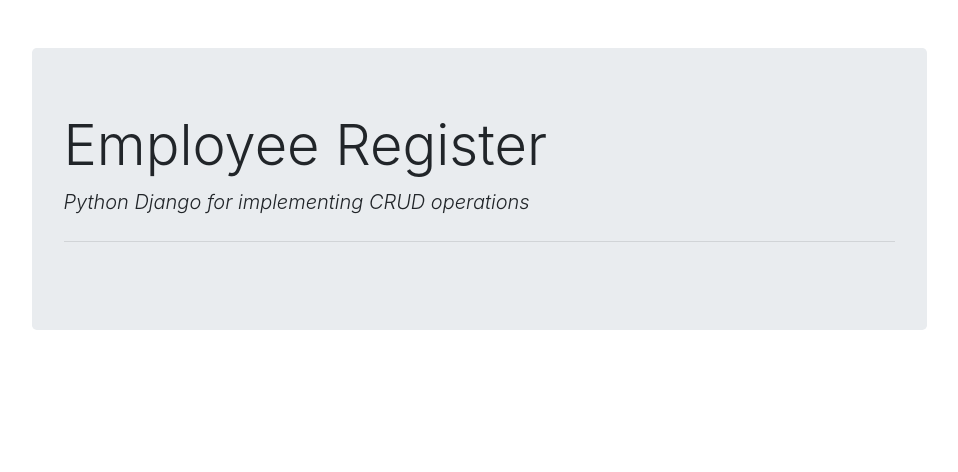
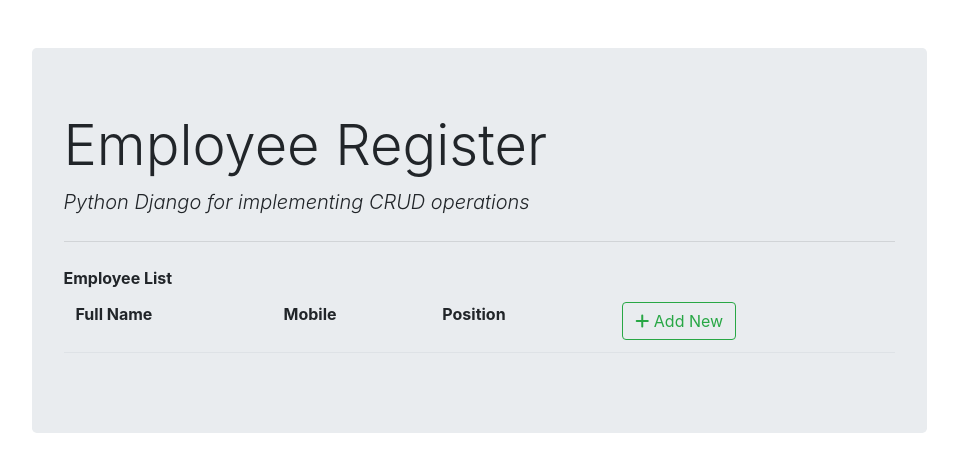
Before and after one commit to danielluccio/CRUD-EMPLOYEE-APPLICATION, a Django app: template employee_app/templates/employeeList.html in a window 1280 px wide. Shown: the top 472 px of the page, without its empty margins (161-1119 px from the left). Run offline with Django 4.2, Linux system fonts and the light colour scheme; the template is opened without the code that fills it, so the values that code supplies are empty.

Commit message:
CRUD completo

```diff
--- a/employee_app/form.py
+++ b/employee_app/form.py
@@ -15,3 +15,4 @@ class EmployeeForms(forms.ModelForm):
     def __init__(self, *args, **kwargs):
         super(EmployeeForms, self).__init__(*args, **kwargs)
         self.fields['position'].empty_label = "Select"
+        self.fields['emp_code'].required = False
--- a/employee_app/templates/employeeList.html
+++ b/employee_app/templates/employeeList.html
@@ -1 +1,43 @@
 {% extends 'base.html' %}
+
+{% block content %}
+
+{% block title %} Employee List {% endblock %}
+
+<table class="table table-borderless">
+     <thead class="border-bottom font-weight-bold">
+        <tr>
+            <td>Full Name</td>
+            <td>Mobile</td>
+            <td>Position</td>
+            <td>
+                <a href="{% url 'employeeForm' %}" class="btn btn-outline-success">
+                    <i class="fas fa-plus"></i> Add New
+                </a>
+            </td>
+        </tr>
+     </thead>
+     <tbody>
+        {% for e in employeeList %}
+
+        <tr>
+            <td>{{e.full_name}}</td>
+            <td>{{e.mobile}}</td>
+            <td>{{e.position}}</td>
+            <td>
+                <a href="{% url 'employeeUpdate'  e.id %}" class="btn text-secondary px-0">
+                    <i class="far fa-edit fa-lg"></i>
+                </a>
+                <form action="{% url 'employeeDelete' e.id %}" method="post" class="d-inline">
+                    {% csrf_token %}
+                    <button type="submit" class="btn">
+                        <i class="far fa-trash-alt fa-lg text-danger float-right"></i>
+                    </button>
+                </form>
+            </td>
+        </tr>
+        {% endfor %}
+     </tbody>
+</table>
+
+{% endblock %}
--- a/employee_app/urls.py
+++ b/employee_app/urls.py
@@ -4,5 +4,6 @@ from . import views
 urlpatterns = [
     path('', views.employeeForm, name='employeeForm'),
     path('employeeList/', views.employeeList, name='employeeList'),
-    path('employeeDelete/', views.employeeDelete, name='employeeDelete'),
+    path('<int:id>/', views.employeeForm, name='employeeUpdate'),
+    path('employeeDelete/<int:id>', views.employeeDelete, name='employeeDelete'),
 ]
```
Also changed, not shown: employee_app/templates/employeeForm.html (+11 -1 lines), employee_app/views.py (+31 -7 lines).
